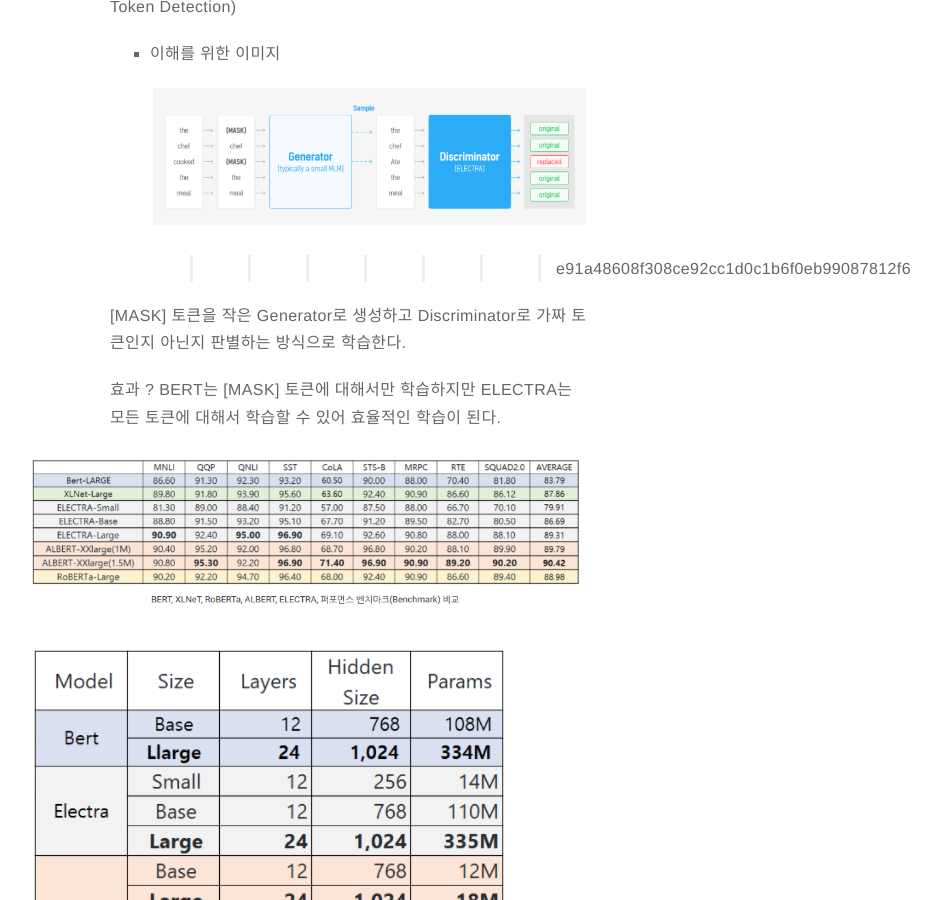
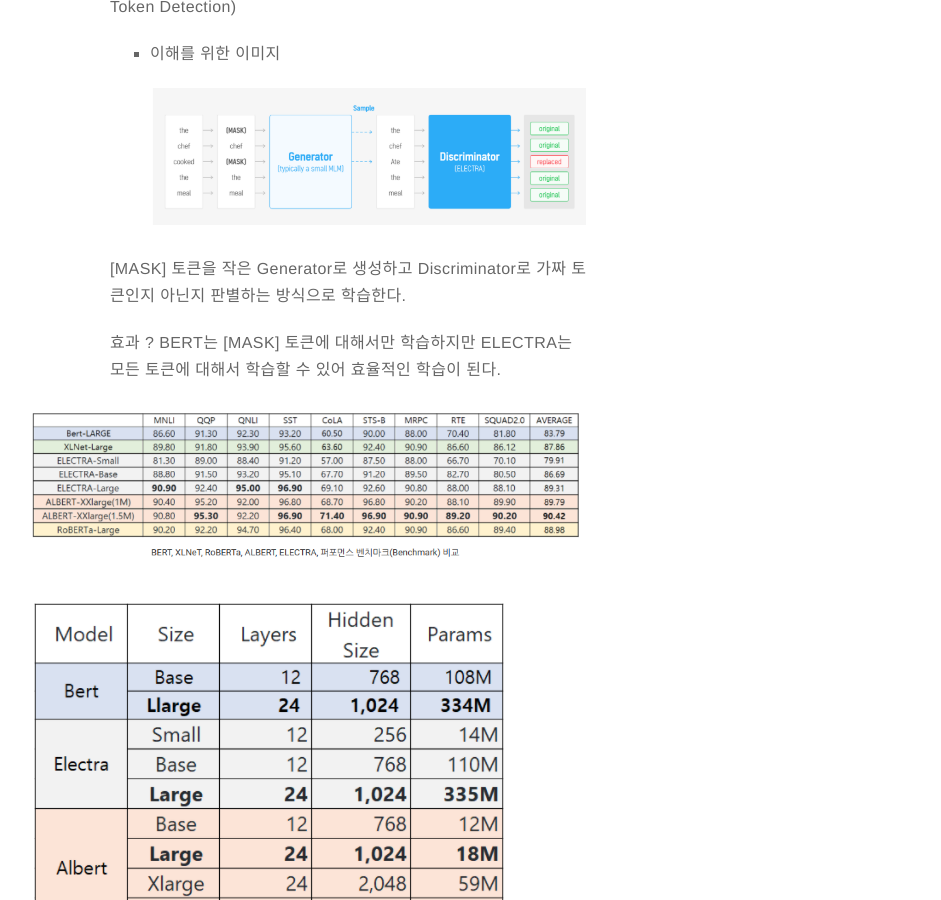
Before and after one commit to hongsunjang/hongsunjang, a Jekyll site: the page built from _posts/2021-02-17-recent-nlp-comparsion.markdown, in a window 1280 px wide and 900 px high, scrolled down 1542 px. Shown: the whole window, without its empty margins (330-1271 px from the left). Built offline with Jekyll 4.4.1, drawn with Linux system fonts in a browser that asks for light colours; nearby versions of some CDN libraries; comment, search, counter and statistics services are not loaded.

Commit message:
Done first posting

```diff
--- a/_posts/2021-02-17-recent-nlp-comparsion.markdown
+++ b/_posts/2021-02-17-recent-nlp-comparsion.markdown
@@ -54,7 +54,6 @@ description: Markdown summary with different options
         - 이해를 위한 이미지
 
             ![Screenshot from 2022-02-17 16-23-27.png](/assets/images/2021-02-17/Screenshot_from_2022-02-17_16-23-27.png)
->>>>>>> e91a48608f308ce92cc1d0c1b6f0eb99087812f6
 
 
         [MASK] 토큰을 작은 Generator로 생성하고 Discriminator로 가짜 토큰인지 아닌지 판별하는 방식으로 학습한다.
```
